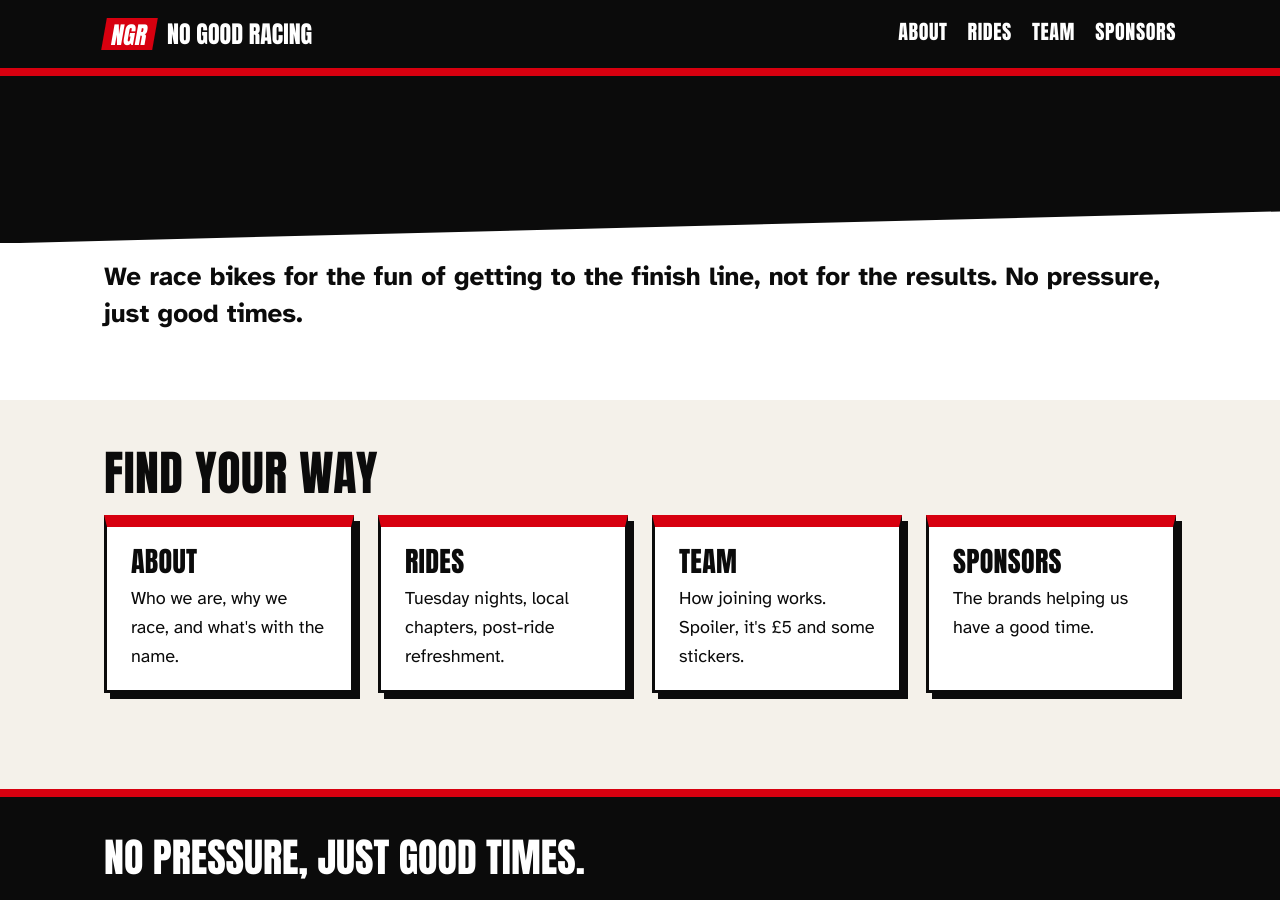
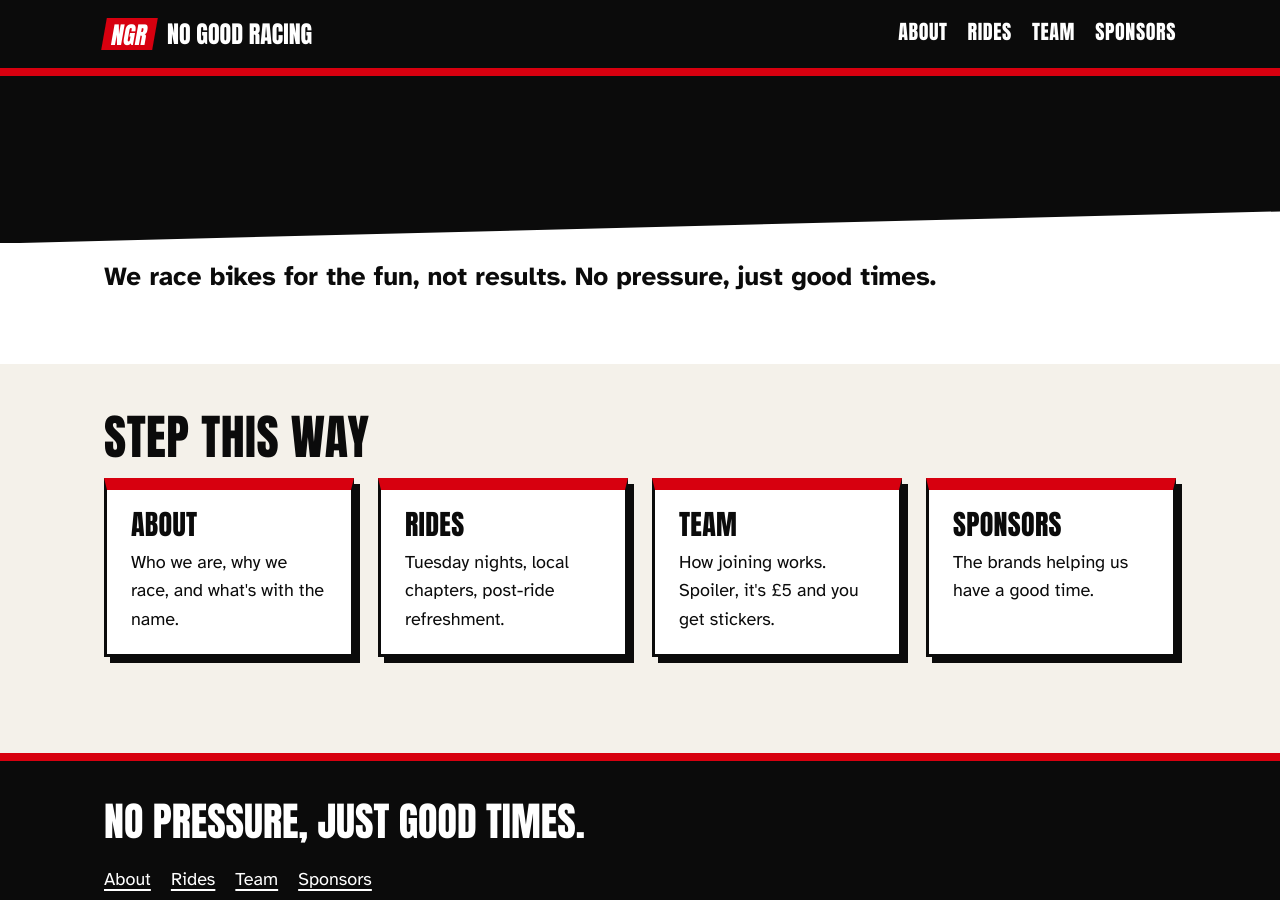
Before and after one commit to BenJam/ngr, a Jekyll site: the page built from index.md, in a window 1280 px wide and 900 px high, scrolled down 511 px. Built offline with Jekyll 4.4.1, drawn with Linux system fonts in a browser that asks for light colours.

Commit message:
moar copy edits

```diff
--- a/index.md
+++ b/index.md
@@ -3,7 +3,7 @@ layout: home
 cta:
   label: What's this all about?
   url: /about/
-cards_title: Find your way
+cards_title: Step this way
 cards:
   - title: About
     url: /about/
@@ -13,10 +13,10 @@ cards:
     text: Tuesday nights, local chapters, post-ride refreshment.
   - title: Team
     url: /team/
-    text: How joining works. Spoiler, it's £5 and some stickers.
+    text: How joining works. Spoiler, it's £5 and you get stickers.
   - title: Sponsors
     url: /sponsors/
     text: The brands helping us have a good time.
 ---
 
-<p class="lead">We race bikes for the fun of getting to the finish line, not for the results. No pressure, just good times.</p>
+<p class="lead">We race bikes for the fun, not results. No pressure, just good times.</p>
```
Also changed, not shown: rides.md (+1 -3 lines), team.md (+1 -1 lines).
